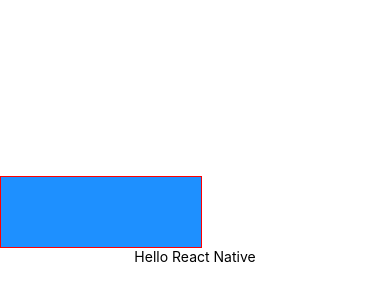
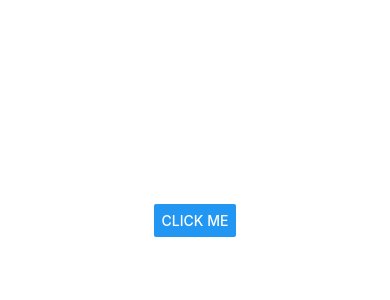
Before and after one commit to prahladinala/expo-react-native, a React Native app: screen / in a window 390 px wide. Shown: the part 202-502 px from the top of the page. Built offline with nearby package versions, Linux system fonts and the light colour scheme.

Commit message:
Button Component

```diff
--- a/App.js
+++ b/App.js
@@ -1,16 +1,12 @@
 import { StatusBar } from 'expo-status-bar';
 import React from 'react';
-import { StyleSheet, Text, View, Image, TouchableNativeFeedback } from 'react-native';
+import { Button, StyleSheet, View } from 'react-native';
 
 export default function App() {
 
   return (
     <View style={styles.container}>
-      <TouchableNativeFeedback onPress={() => { console.log("Image Pressed") }}>
-        <View style={{ width: 200, height: 70, backgroundColor: "dodgerblue" }}>
-        </View>
-      </TouchableNativeFeedback>
-      <Text>Hello React Native</Text>
+      <Button title="Click Me" onPress={() => { console.log("Button Clicked") }} />
     </View >
   );
 }
```
